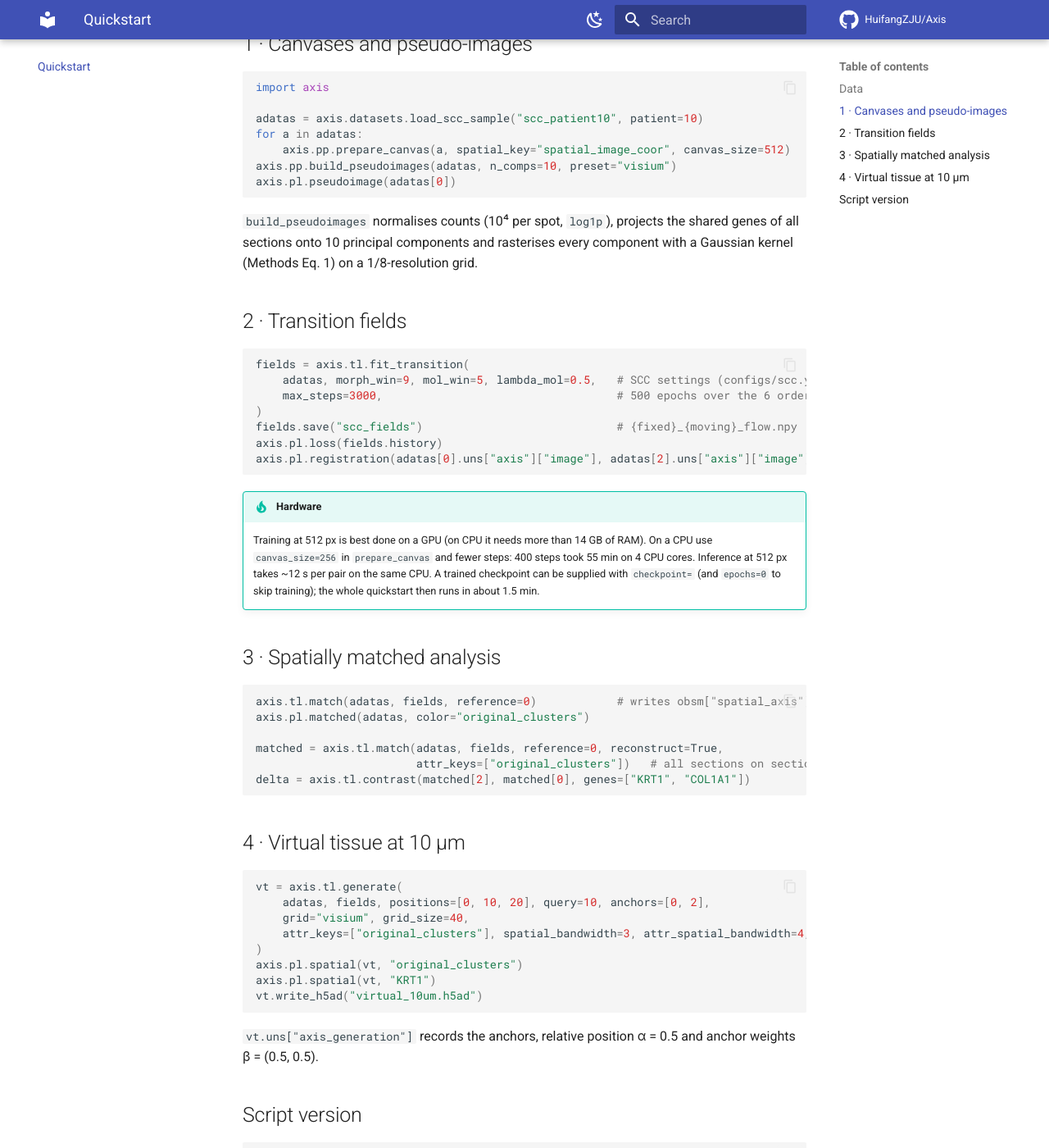
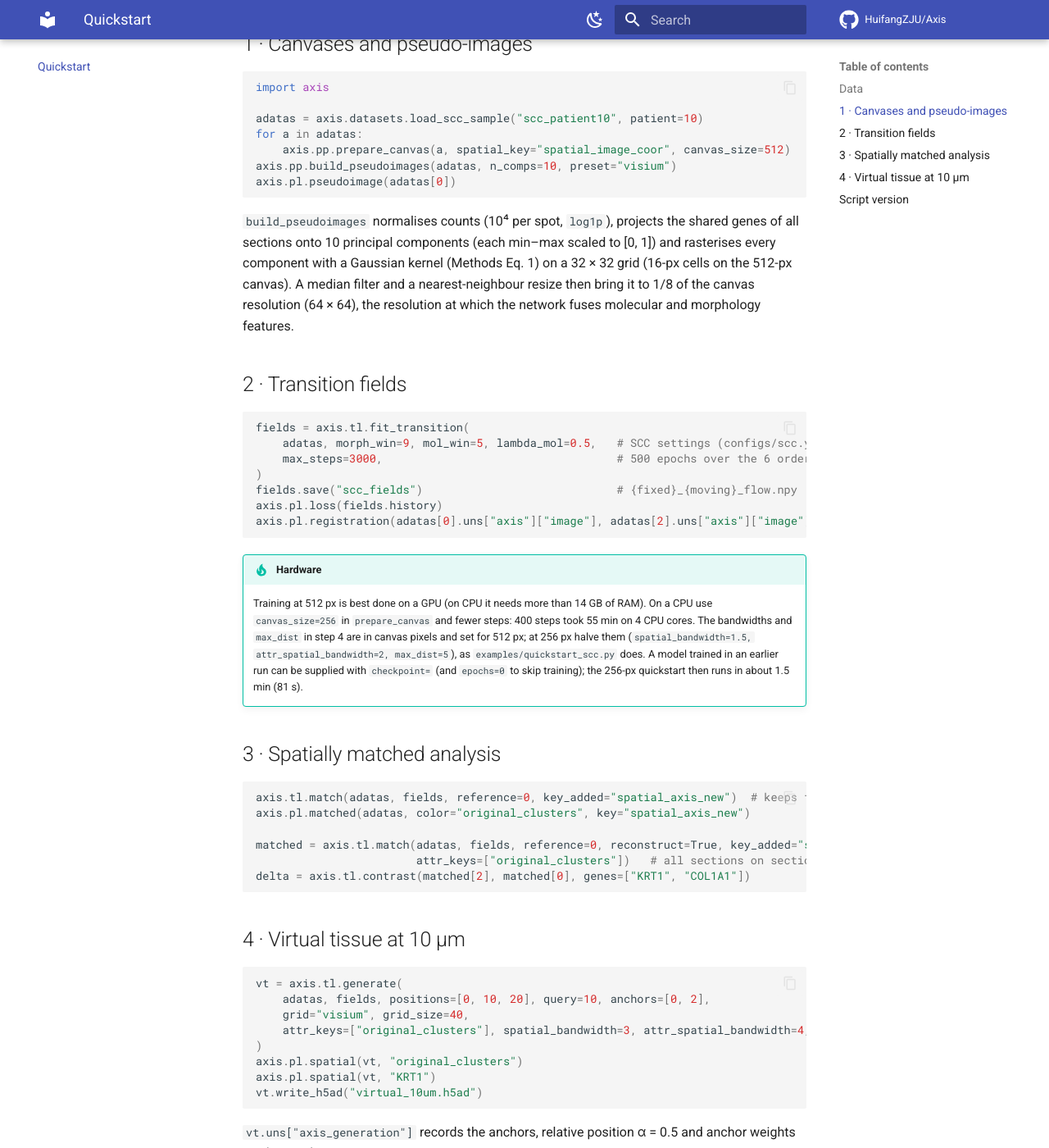
Before and after one commit to HuifangZJU/Axis, an MkDocs documentation site: the page built from docs/quickstart.md, in a window 1280 px wide and 1400 px high, scrolled down 596 px. Shown: the whole window at 82% size. Built offline with MkDocs 1.6.1 and Material for MkDocs 9.7.7, drawn with Linux system fonts in a browser that asks for light colours; comment, search, counter and statistics services are not loaded; some of the changed text lies outside the part shown.

Commit message:
Ship configs in the wheel; fix quickstart and installation pages
Verified findings from a review of the entry pages against the code:
- load_config("scc") failed after pip install: the YAML configs were not
  packaged although config_dir() looked for axis/_configs. A build hook
  (setup.py) now copies configs/*.yaml into the wheel; CI checks it.
- Quickstart and README overwrote the published alignment shipped in
  obsm["spatial_axis"]; they now write obsm["spatial_axis_new"], as the
  example script does.
- Quickstart: pseudo-images are rasterised on a 32x32 grid and resized to
  1/8 resolution (not rasterised at 1/8); the CPU tip now halves the
  pixel-unit generation parameters at 256 px, as the script does, and
  gives the CPU command that produced the gallery.
- Installation: the training scripts need more than the `train` extra.

Co-Authored-By: Claude Opus 5.5 <noreply@anthropic.com>
Claude-Session: https://claude.ai/code/session_01C6GeFzGzrUA8Am8cHa4gkL

````diff
--- a/docs/quickstart.md
+++ b/docs/quickstart.md
@@ -31,8 +31,12 @@ axis.pl.pseudoimage(adatas[0])
 ```
 
 `build_pseudoimages` normalises counts (10⁴ per spot, `log1p`), projects the
-shared genes of all sections onto 10 principal components and rasterises every
-component with a Gaussian kernel (Methods Eq. 1) on a 1/8-resolution grid.
+shared genes of all sections onto 10 principal components (each min–max scaled
+to [0, 1]) and rasterises every component with a Gaussian kernel (Methods Eq. 1)
+on a 32 × 32 grid (16-px cells on the 512-px canvas). A median filter and a
+nearest-neighbour resize then bring it to 1/8 of the canvas resolution
+(64 × 64), the resolution at which the network fuses molecular and morphology
+features.
 
 ## 2 · Transition fields
 
@@ -49,17 +53,20 @@ axis.pl.registration(adatas[0].uns["axis"]["image"], adatas[2].uns["axis"]["imag
 !!! tip "Hardware"
     Training at 512 px is best done on a GPU (on CPU it needs more than 14 GB of RAM). On a CPU use
     `canvas_size=256` in `prepare_canvas` and fewer steps: 400 steps took
-    55 min on 4 CPU cores. Inference at 512 px takes ~12 s per pair on the same
-    CPU. A trained checkpoint can be supplied with `checkpoint=` (and `epochs=0`
-    to skip training); the whole quickstart then runs in about 1.5 min.
+    55 min on 4 CPU cores. The bandwidths and `max_dist` in step 4 are in canvas
+    pixels and set for 512 px; at 256 px halve them (`spatial_bandwidth=1.5,
+    attr_spatial_bandwidth=2, max_dist=5`), as `examples/quickstart_scc.py` does.
+    A model trained in an earlier run can be supplied with `checkpoint=` (and
+    `epochs=0` to skip training); the 256-px quickstart then runs in about
+    1.5 min (81 s).
 
 ## 3 · Spatially matched analysis
 
 ```python
-axis.tl.match(adatas, fields, reference=0)            # writes obsm["spatial_axis"]
-axis.pl.matched(adatas, color="original_clusters")
+axis.tl.match(adatas, fields, reference=0, key_added="spatial_axis_new")  # keeps the published obsm["spatial_axis"]
+axis.pl.matched(adatas, color="original_clusters", key="spatial_axis_new")
 
-matched = axis.tl.match(adatas, fields, reference=0, reconstruct=True,
+matched = axis.tl.match(adatas, fields, reference=0, reconstruct=True, key_added="spatial_axis_new",
                         attr_keys=["original_clusters"])   # all sections on section 0's spots
 delta = axis.tl.contrast(matched[2], matched[0], genes=["KRT1", "COL1A1"])
 ```
@@ -83,7 +90,8 @@ anchor weights β = (0.5, 0.5).
 ## Script version
 
 ```bash
-python examples/quickstart_scc.py --data-dir scc_patient10 --out quickstart_out
+python examples/quickstart_scc.py --data-dir scc_patient10 --out quickstart_out             # GPU
+python examples/quickstart_scc.py --data-dir scc_patient10 --canvas-size 256 --max-steps 400  # CPU (gallery run)
 ```
 
 writes the figures shown in the [gallery](gallery.md) and a `report.json`
````
Also changed, not shown: README.md (+2 -2 lines), docs/installation.md (+1 -1 lines), setup.py (added, +23 -0 lines), 2 other files.
